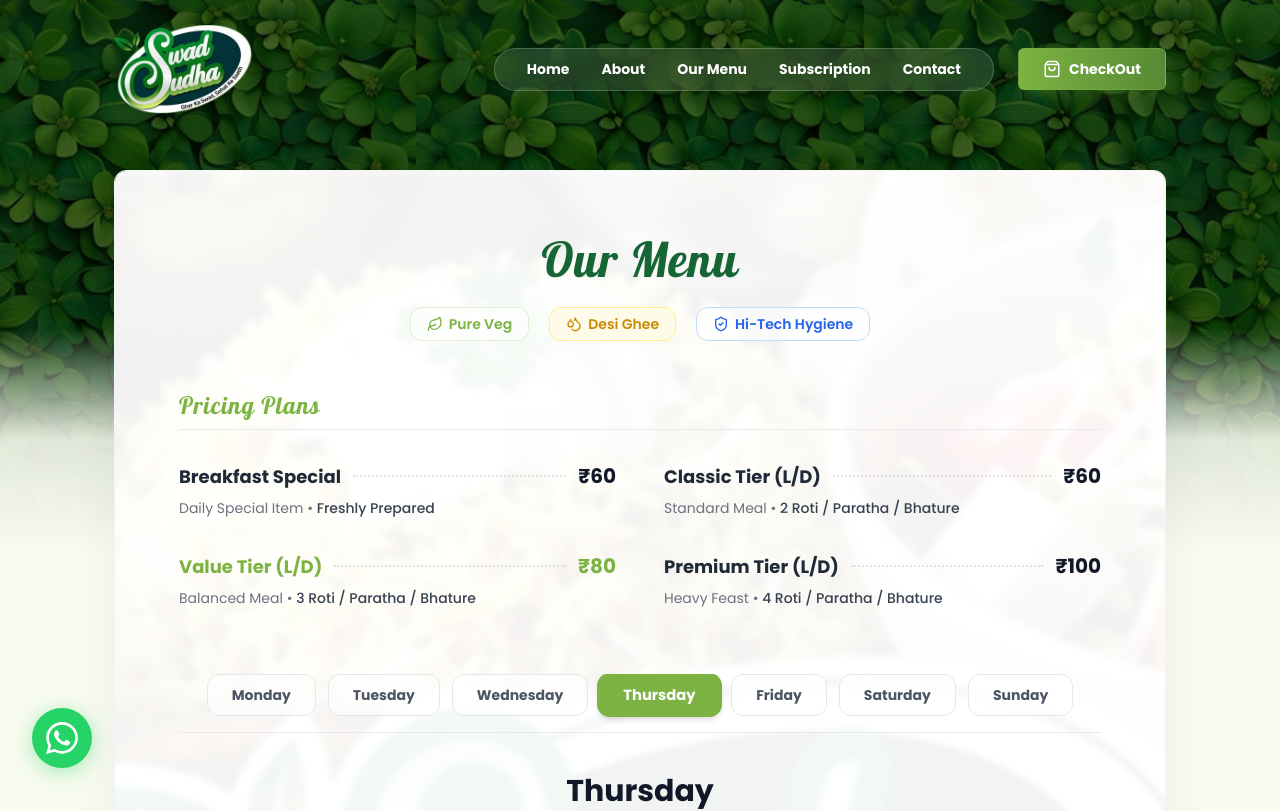
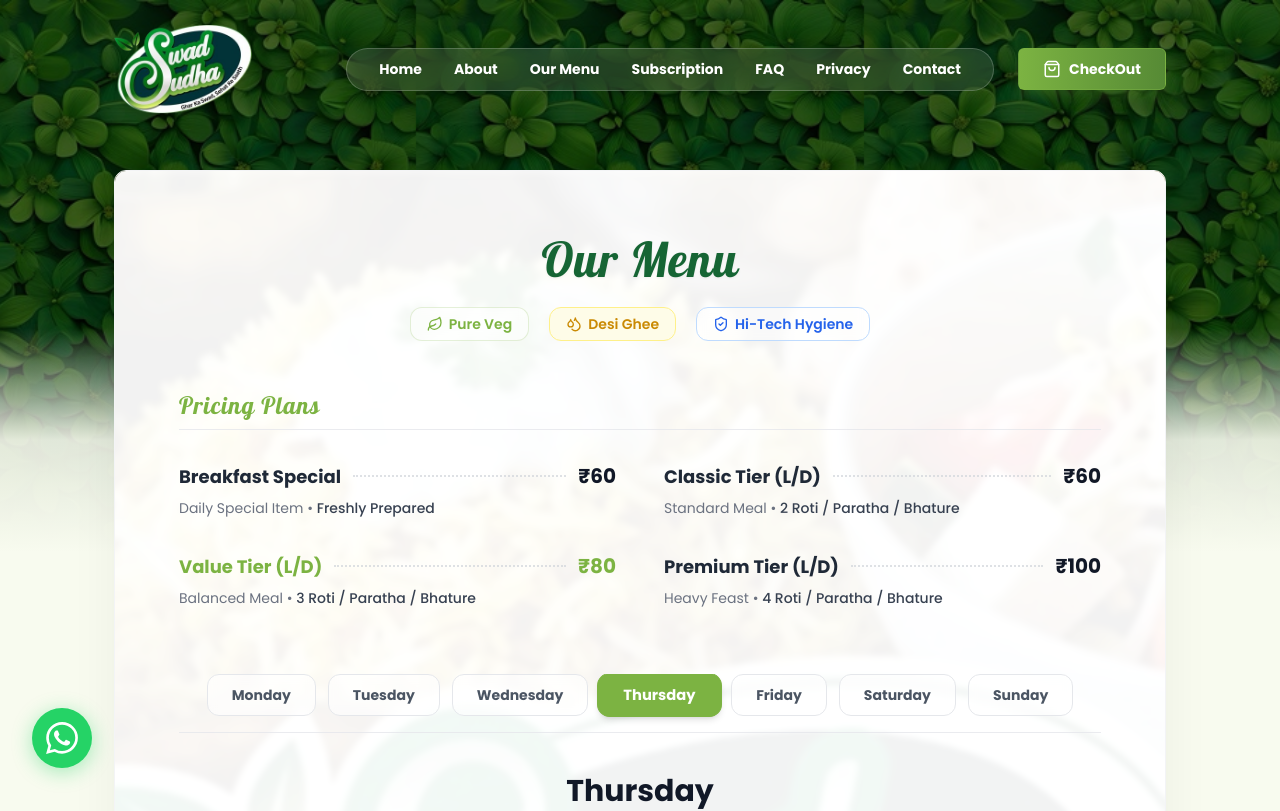
Before and after one commit to amansinha44/swadsudha, a React (Vite) app: page /menu in a window 1280 px wide. Shown: the top 811 px of the page. Built offline with nearby package versions, Linux system fonts and the light colour scheme; a web font is replaced by a local one.

Commit message:
component Add V3

```diff
--- a/src/components/Footer.jsx
+++ b/src/components/Footer.jsx
@@ -267,7 +267,11 @@ const Footer = () => {
                     <li><a href="/checkout" className="text-[#cccccc] hover:text-[#7cb342] transition-colors">Shop</a></li>
                     <li><a href="/PrivacyPolicy" className="text-[#cccccc] hover:text-[#7cb342] transition-colors">Privacy Policy</a></li>
                     <li><a href="/#testimonial" className="text-[#cccccc] hover:text-[#7cb342] transition-colors">Testimonials</a></li>
-                    <li><a href="/Review" className="text-[#cccccc] hover:text-[#7cb342] transition-colors">Review</a></li>
+                    <li><a href="https://g.page/r/CZ6L_KiEUxAaECA/review" target="_blank" rel="noopener noreferrer" className="text-[#cccccc] hover:text-[#7cb342] transition-colors"
+  >
+    Review Us
+  </a>
+</li>
                   </ul>
                 </div>
               </div>
--- a/src/components/NavBar.jsx
+++ b/src/components/NavBar.jsx
@@ -1,6 +1,6 @@
 import React, { useState, useEffect } from 'react';
 import { Link, useLocation } from 'react-router-dom';
-import { ShoppingBag, Menu, X, Home, Info, Utensils, CalendarDays, Phone, Facebook, Instagram, Youtube, Twitter, ChevronRight } from 'lucide-react';
+import { ShoppingBag, Menu, X, Facebook, Instagram, Youtube, Twitter, ChevronRight, Utensils } from 'lucide-react';
 
 const NavBar = ({ cart = [], setCart }) => {
   const [isMobileMenuOpen, setIsMobileMenuOpen] = useState(false);
@@ -61,8 +61,10 @@ const NavBar = ({ cart = [], setCart }) => {
         {/* MENU & BUTTON SECTION */}
         <div className="flex items-center gap-4 lg:gap-6 relative z-[999999]">
 
-          {/* Desktop Menu Links */}
-          <div className={`hidden md:flex items-center gap-8 font-bold text-[14px] px-8 py-2.5 transition-all rounded-full ${
+          {/* =========================================================
+              🔴 DESKTOP MENU LINKS (Added FAQ & Privacy Policy)
+              ========================================================= */}
+          <div className={`hidden md:flex items-center gap-6 xl:gap-8 font-bold text-[14px] px-8 py-2.5 transition-all rounded-full ${
             isScrolled
               ? 'text-gray-800'
               : 'text-gray-700 lg:text-white lg:bg-white/10 lg:backdrop-blur-md lg:border lg:border-white/20 shadow-[0_4px_30px_rgba(0,0,0,0.1)]'
@@ -71,6 +73,9 @@ const NavBar = ({ cart = [], setCart }) => {
             <Link to="/about" className={`transition-colors drop-shadow-sm ${isScrolled ? 'hover:text-[#7cb342]' : 'hover:text-[#7cb342] lg:hover:text-[#a4e363]'}`}>About</Link>
             <Link to="/menu" className={`transition-colors drop-shadow-sm ${isScrolled ? 'hover:text-[#7cb342]' : 'hover:text-[#7cb342] lg:hover:text-[#a4e363]'}`}>Our Menu</Link>
             <Link to="/subscription" className={`transition-colors drop-shadow-sm ${isScrolled ? 'hover:text-[#7cb342]' : 'hover:text-[#7cb342] lg:hover:text-[#a4e363]'}`}>Subscription</Link>
+            {/* New Links Added Here */}
+            <Link to="/faq" className={`transition-colors drop-shadow-sm ${isScrolled ? 'hover:text-[#7cb342]' : 'hover:text-[#7cb342] lg:hover:text-[#a4e363]'}`}>FAQ</Link>
+            <Link to="/privacy-policy" className={`transition-colors drop-shadow-sm ${isScrolled ? 'hover:text-[#7cb342]' : 'hover:text-[#7cb342] lg:hover:text-[#a4e363]'}`}>Privacy</Link>
             <Link to="/contact" className={`transition-colors drop-shadow-sm ${isScrolled ? 'hover:text-[#7cb342]' : 'hover:text-[#7cb342] lg:hover:text-[#a4e363]'}`}>Contact</Link>
           </div>
 
@@ -214,12 +219,11 @@ const NavBar = ({ cart = [], setCart }) => {
         )}
 
         {/* =========================================================
-            🔴 MOBILE SIDEBAR MENU (LEFT DRAWER WITH NEW SWAD SUDHA STYLE)
+            🔴 MOBILE SIDEBAR MENU (Added FAQ & Privacy Policy)
             ========================================================= */}
         {isMobileMenuOpen && (
           <div className="fixed inset-0 z-[999998] md:hidden flex justify-start">
 
-            {/* Dark Overlay with External Close Button (Like Screenshot) */}
             <div className="absolute inset-0 bg-black/60 backdrop-blur-sm transition-opacity" onClick={() => setIsMobileMenuOpen(false)}></div>
             <button
               onClick={() => setIsMobileMenuOpen(false)}
@@ -228,15 +232,12 @@ const NavBar = ({ cart = [], setCart }) => {
               <X size={24} strokeWidth={2.5} />
             </button>
 
-            {/* White Drawer Panel */}
             <div className="relative h-screen w-[280px] bg-white shadow-[20px_0_60px_rgba(0,0,0,0.3)] flex flex-col z-[999999] animate-in slide-in-from-left duration-300 text-left">
 
-              {/* Drawer Header (Logo) */}
               <div className="flex items-center px-6 py-6 border-b border-gray-100">
                 <img src="/swad-sudha-logo.png" alt="SwadSudha Logo" className="h-12 object-contain" />
               </div>
 
-              {/* Menu Links (Styled exactly like the screenshot with Swad Sudha colors) */}
               <div className="flex flex-col overflow-y-auto flex-grow custom-scrollbar">
 
                 <Link to="/" onClick={handleLinkClick} className="flex items-center justify-between py-4 px-6 border-b border-gray-100 font-bold text-[15px] text-gray-800 hover:text-[#7cb342] transition-colors group">
@@ -267,6 +268,21 @@ const NavBar = ({ cart = [], setCart }) => {
                   </div>
                 </Link>
 
+                {/* 🔴 NEW LINKS IN MOBILE SIDEBAR */}
+                <Link to="/faq" onClick={handleLinkClick} className="flex items-center justify-between py-4 px-6 border-b border-gray-100 font-bold text-[15px] text-gray-800 hover:text-[#7cb342] transition-colors group">
+                  <span>FAQ</span>
+                  <div className="w-8 h-8 rounded-md bg-[#7cb342] flex items-center justify-center shadow-sm group-hover:bg-[#568a35] transition-colors">
+                    <ChevronRight size={18} className="text-white" />
+                  </div>
+                </Link>
+
+                <Link to="/privacy-policy" onClick={handleLinkClick} className="flex items-center justify-between py-4 px-6 border-b border-gray-100 font-bold text-[15px] text-gray-800 hover:text-[#7cb342] transition-colors group">
+                  <span>Privacy Policy</span>
+                  <div className="w-8 h-8 rounded-md bg-[#7cb342] flex items-center justify-center shadow-sm group-hover:bg-[#568a35] transition-colors">
+                    <ChevronRight size={18} className="text-white" />
+                  </div>
+                </Link>
+
                 <Link to="/contact" onClick={handleLinkClick} className="flex items-center justify-between py-4 px-6 border-b border-gray-100 font-bold text-[15px] text-gray-800 hover:text-[#7cb342] transition-colors group">
                   <span>Contact Us</span>
                   <div className="w-8 h-8 rounded-md bg-[#7cb342] flex items-center justify-center shadow-sm group-hover:bg-[#568a35] transition-colors">
@@ -274,7 +290,7 @@ const NavBar = ({ cart = [], setCart }) => {
                   </div>
                 </Link>
 
-                {/* 🔴 Social Icons (Screenshot Style) */}
+                {/* Social Icons */}
                 <div className="mt-6 mb-8 flex items-center justify-center gap-3 px-6">
                   <a href="https://facebook.com" target="_blank" rel="noreferrer" className="w-10 h-10 rounded-md border border-gray-200 flex items-center justify-center text-[#7cb342] hover:text-white hover:bg-[#7cb342] hover:border-[#7cb342] transition-all">
                     <Facebook size={18} strokeWidth={2.5} />
```
